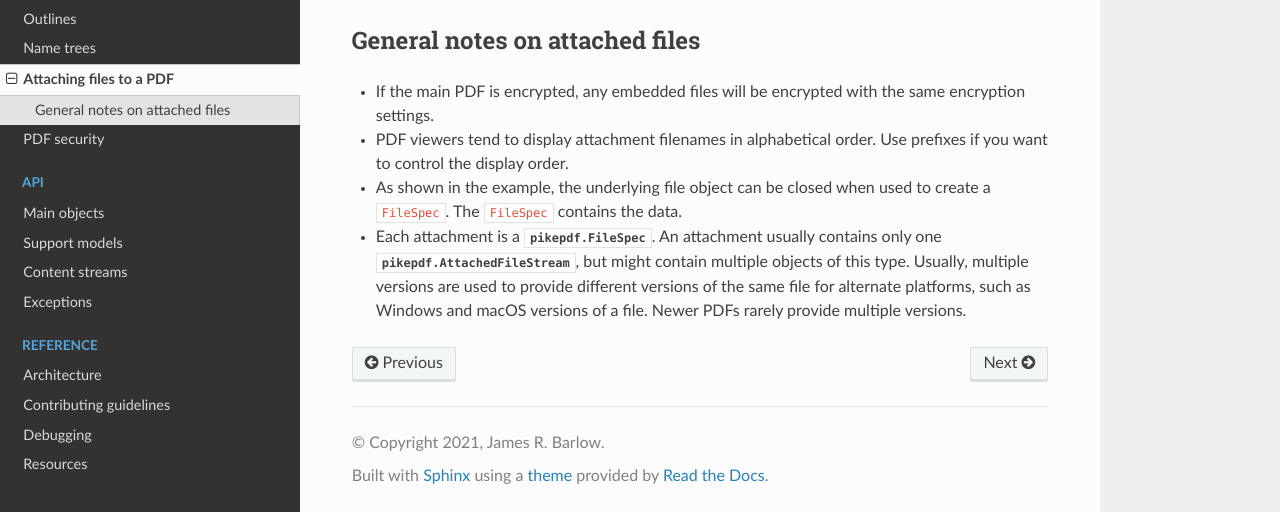
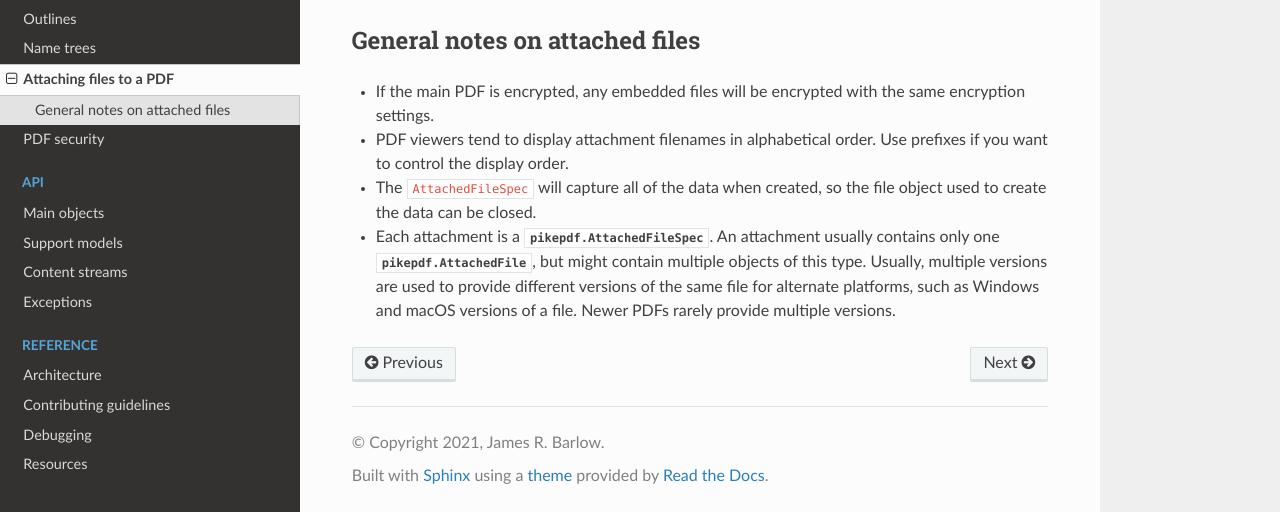
Before and after one commit to pikepdf/pikepdf, a Sphinx documentation site: the page built from docs/topics/attachments.rst, in a window 1280 px wide and 1041 px high. Shown: the part 529-1041 px from the top of the window. Built offline with Sphinx 7.4.7 and the Read the Docs theme 2.0.0, drawn with Linux system fonts in a browser that asks for light colours; pages that are not in the unit, such as notebooks, are missing from menus; the version number could not be read and is left out.

Commit message:
Rename FileSpec -> AttachedFileSpec, AttachedFileStream -> AttachedFile
It's better this way, really. Groups related functionality and avoids further
overloading "Stream".

```diff
--- a/docs/_ext/fix_pybind11_autodoc.py
+++ b/docs/_ext/fix_pybind11_autodoc.py
@@ -6,7 +6,7 @@ import re
 replacements = [
     (re.compile(r'pikepdf._qpdf.(\w+)\b'), r'pikepdf.\1'),
     (re.compile(r'QPDFTokenizer::Token\b'), 'pikepdf.Token'),
-    (re.compile(r'QPDFEFStreamObjectHelper'), 'pikepdf._qpdf.AttachedFileStream'),
+    (re.compile(r'QPDFEFStreamObjectHelper'), 'pikepdf._qpdf.AttachedFile'),
     (re.compile(r'QPDFObjectHandle::TokenFilter'), 'pikepdf.TokenFilter'),
     (re.compile(r'QPDFObjectHandle::Rectangle'), 'pikepdf.Rectangle'),
     (re.compile(r'QPDFObjectHandle'), 'pikepdf.Object'),
--- a/docs/topics/attachments.rst
+++ b/docs/topics/attachments.rst
@@ -9,12 +9,12 @@ to one of its test files.
 
 .. ipython::
 
-    In [1]: from pikepdf import Pdf, FileSpec
+    In [1]: from pikepdf import Pdf, AttachedFileSpec
 
     In [1]: pdf = Pdf.open('../tests/resources/fourpages.pdf')
 
     In [1]: with open('../README.md', 'rb') as file:
-       ...:     filespec = FileSpec(pdf, file)
+       ...:     filespec = AttachedFileSpec(pdf, file)
 
     In [1]: pdf.attachments['README.md'] = filespec
 
@@ -41,11 +41,11 @@ General notes on attached files
 * PDF viewers tend to display attachment filenames in alphabetical order. Use prefixes
   if you want to control the display order.
 
-* As shown in the example, the underlying file object can be closed when used to create
-  a ``FileSpec``. The ``FileSpec`` contains the data.
+* The ``AttachedFileSpec`` will capture all of the data when created, so the file object
+  used to create the data can be closed.
 
-* Each attachment is a :class:`pikepdf.FileSpec`. An attachment usually contains only
-  one :class:`pikepdf.AttachedFileStream`, but might contain multiple objects of this
+* Each attachment is a :class:`pikepdf.AttachedFileSpec`. An attachment usually contains only
+  one :class:`pikepdf.AttachedFile`, but might contain multiple objects of this
   type. Usually, multiple versions are used to provide different versions of the
   same file for alternate platforms, such as Windows and macOS versions of a file.
   Newer PDFs rarely provide multiple versions.
--- a/src/pikepdf/__init__.py
+++ b/src/pikepdf/__init__.py
@@ -23,8 +23,8 @@ except ImportError as _e:  # pragma: no cover
 from ._qpdf import (
     AccessMode,
     Annotation,
+    AttachedFileSpec,
     DataDecodingError,
-    FileSpec,
     ForeignObjectError,
     NameTree,
     ObjectStreamMode,
```
Also changed, not shown: other parts of docs/topics/attachments.rst (+2 -2 lines), docs/api/models.rst (+15 -13 lines), 4 other files.
